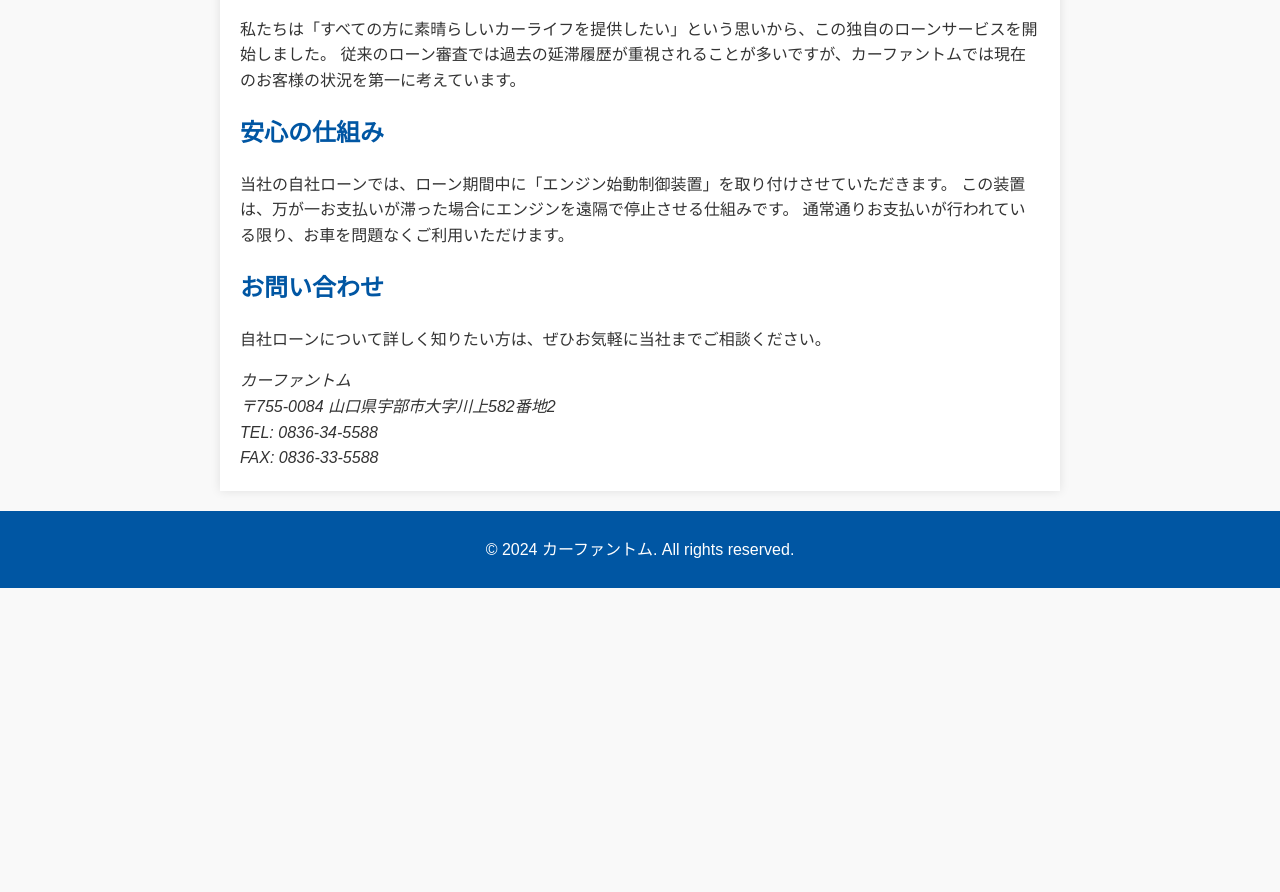
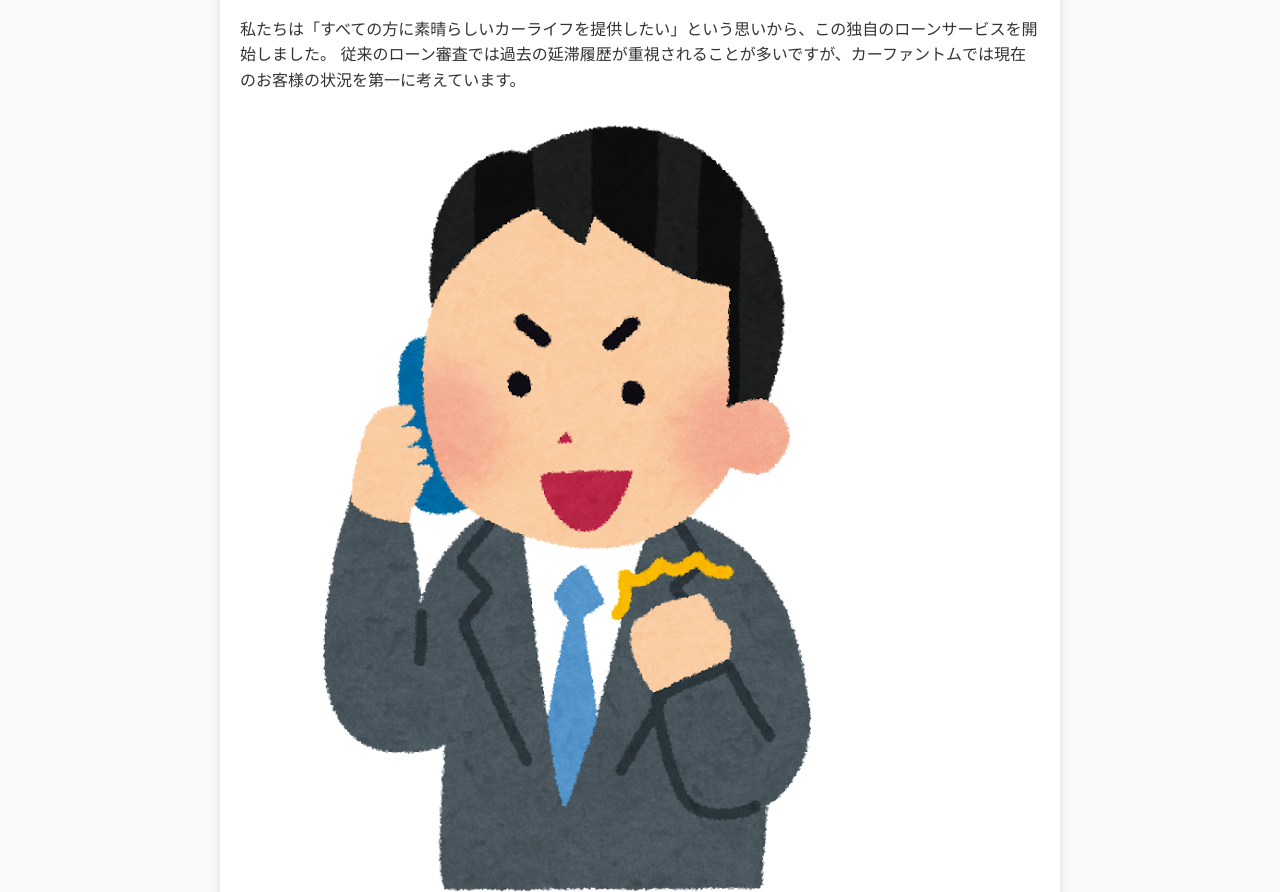
Before and after one commit to shkcs223/carfantom, a plain HTML site: page index.html in a window 1280 px wide. Shown: the part 412-1304 px from the top of the page. Before the commit the page ends 1000 px from the top, so only its background shows below. Drawn offline with Linux system fonts and the light colour scheme.

Commit message:
Update index.html

```diff
--- a/index.html
+++ b/index.html
@@ -55,6 +55,7 @@
             私たちは「すべての方に素晴らしいカーライフを提供したい」という思いから、この独自のローンサービスを開始しました。
             従来のローン審査では過去の延滞履歴が重視されることが多いですが、カーファントムでは現在のお客様の状況を第一に考えています。
         </p>
+        <img src="businessman_gutspose.png">
         <h2>安心の仕組み</h2>
         <p>
             当社の自社ローンでは、ローン期間中に「エンジン始動制御装置」を取り付けさせていただきます。
```
